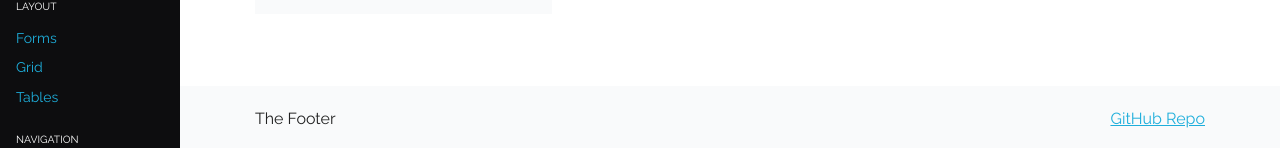
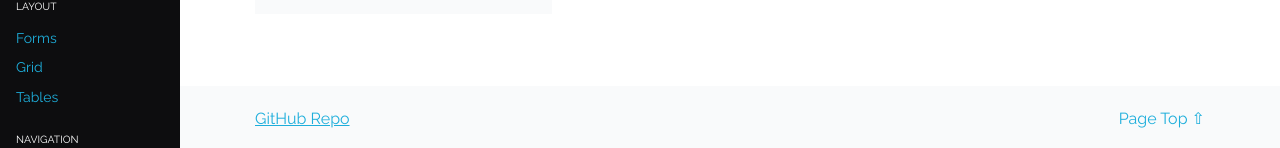
Before and after one commit to pixelspring/SpringKit, a Jekyll site: the page built from docs/index.html, in a window 1280 px wide and 900 px high, scrolled down 930 px. Shown: the part 749-897 px from the top of the window. Built offline with Jekyll 4.4.1, drawn with Linux system fonts in a browser that asks for light colours.

Commit message:
Amend doc pages footer to add page top link

```diff
--- a/docs/_includes/footer.html
+++ b/docs/_includes/footer.html
@@ -1,9 +1,10 @@
 <footer class="site-footer">
     <div class="row">
         <div class="medium-6 columns">
-            The Footer        </div>
+        	<a href="https://github.com/pixelspring/springkit" title="SpringKit GitHub Repository"> GitHub Repo</a>
+        </div>
         <div class="medium-6 columns text-right">
-            <a href="https://github.com/pixelspring/springkit" title="SpringKit GitHub Repository"> GitHub Repo</a>
+            <a onclick="scroll(0,0)"">Page Top &#8679;</a>
         </div>
     </div>
 </footer>
```
